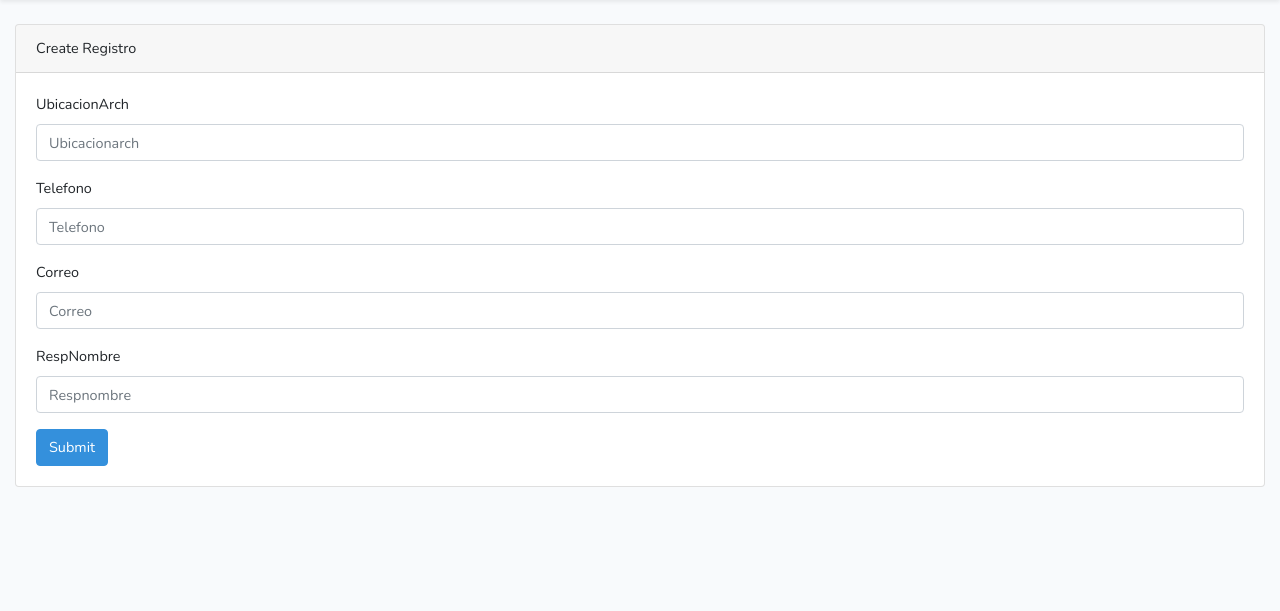
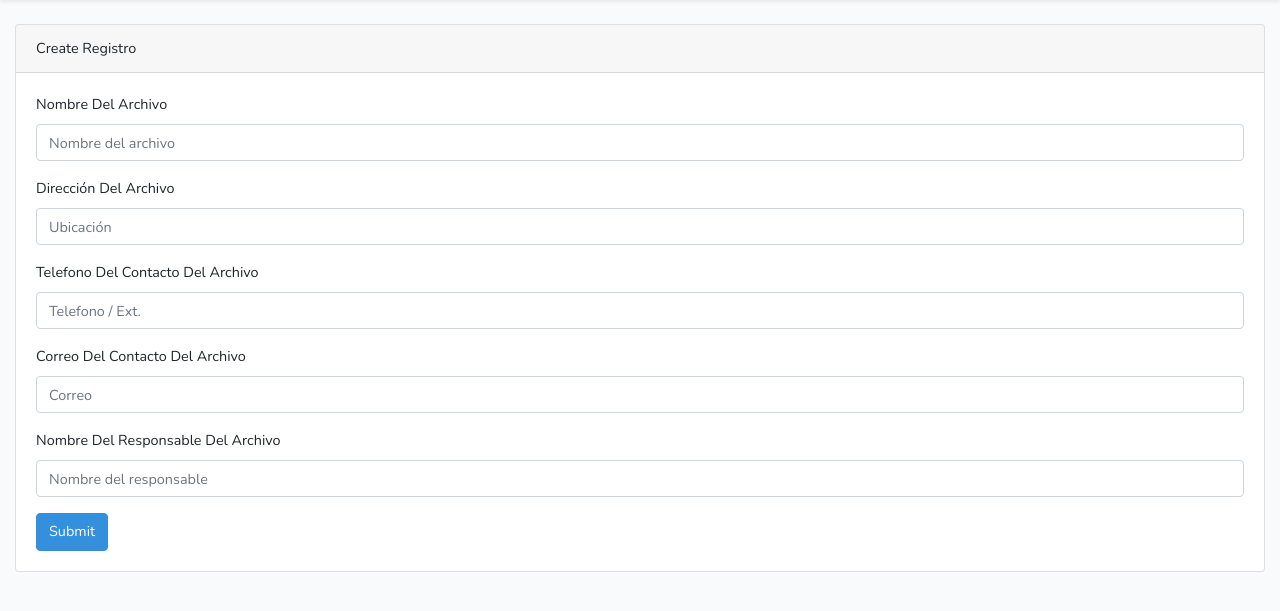
Before and after one commit to AbyLuna/concentrados, a Laravel app: page /registros/create in a window 1280 px wide. Shown: the part 55-666 px from the top of the page. Run offline with Laravel 8, Linux system fonts and the light colour scheme; some libraries are stand-ins or nearby versions.

Commit message:
Cambios de edicion  en formularios

```diff
--- a/app/Models/Registro.php
+++ b/app/Models/Registro.php
@@ -8,6 +8,7 @@ use Illuminate\Database\Eloquent\Model;
  * Class Registro
  *
  * @property $id
+ * @property $nombreArch
  * @property $ubicacionArch
  * @property $telefono
  * @property $correo
@@ -22,6 +23,7 @@ class Registro extends Model
 {
 
     static $rules = [
+		'nombreArch' => 'required',
 		'ubicacionArch' => 'required',
 		'telefono' => 'required',
 		'correo' => 'required',
@@ -35,7 +37,7 @@ class Registro extends Model
      *
      * @var array
      */
-    protected $fillable = ['ubicacionArch','telefono','correo','respNombre'];
+    protected $fillable = ['nombreArch','ubicacionArch','telefono','correo','respNombre'];
 
 
 
--- a/resources/views/layouts/app.blade.php
+++ b/resources/views/layouts/app.blade.php
@@ -23,7 +23,7 @@
     <div id="app">
         <nav class="navbar navbar-expand-md navbar-light bg-white shadow-sm">
             <div class="container">
-                <a class="navbar-brand" href="{{ url('/') }}">
+                <a class="navbar-brand" href="{{ url('/home') }}">
                     {{ config('app.name', 'Laravel') }}
                 </a>
                 <button class="navbar-toggler" type="button" data-toggle="collapse" data-target="#navbarSupportedContent" aria-controls="navbarSupportedContent" aria-expanded="false" aria-label="{{ __('Toggle navigation') }}">
--- a/resources/views/registro/form.blade.php
+++ b/resources/views/registro/form.blade.php
@@ -2,23 +2,28 @@
     <div class="box-body">
 
         <div class="form-group">
-            {{ Form::label('ubicacionArch') }}
-            {{ Form::text('ubicacionArch', $registro->ubicacionArch, ['class' => 'form-control' . ($errors->has('ubicacionArch') ? ' is-invalid' : ''), 'placeholder' => 'Ubicacionarch']) }}
+            {{ Form::label('Nombre del archivo') }}
+            {{ Form::text('nombreArch', $registro->nombreArch, ['class' => 'form-control' . ($errors->has('Nombre del Archivo') ? ' is-invalid' : ''), 'placeholder' => 'Nombre del archivo']) }}
+            {!! $errors->first('nombreArch', '<div class="invalid-feedback">:message</p>') !!}
+        </div>
+        <div class="form-group">
+            {{ Form::label('Dirección del archivo') }}
+            {{ Form::text('ubicacionArch', $registro->ubicacionArch, ['class' => 'form-control' . ($errors->has('Ubicación') ? ' is-invalid' : ''), 'placeholder' => 'Ubicación']) }}
             {!! $errors->first('ubicacionArch', '<div class="invalid-feedback">:message</p>') !!}
         </div>
         <div class="form-group">
-            {{ Form::label('telefono') }}
-            {{ Form::text('telefono', $registro->telefono, ['class' => 'form-control' . ($errors->has('telefono') ? ' is-invalid' : ''), 'placeholder' => 'Telefono']) }}
+            {{ Form::label('Telefono del contacto del archivo') }}
+            {{ Form::text('telefono', $registro->telefono, ['class' => 'form-control' . ($errors->has('telefono') ? ' is-invalid' : ''), 'placeholder' => 'Telefono / Ext.']) }}
             {!! $errors->first('telefono', '<div class="invalid-feedback">:message</p>') !!}
         </div>
         <div class="form-group">
-            {{ Form::label('correo') }}
+            {{ Form::label('Correo del contacto del archivo') }}
             {{ Form::text('correo', $registro->correo, ['class' => 'form-control' . ($errors->has('correo') ? ' is-invalid' : ''), 'placeholder' => 'Correo']) }}
             {!! $errors->first('correo', '<div class="invalid-feedback">:message</p>') !!}
         </div>
         <div class="form-group">
-            {{ Form::label('respNombre') }}
-            {{ Form::text('respNombre', $registro->respNombre, ['class' => 'form-control' . ($errors->has('respNombre') ? ' is-invalid' : ''), 'placeholder' => 'Respnombre']) }}
+            {{ Form::label('Nombre del responsable del archivo') }}
+            {{ Form::text('respNombre', $registro->respNombre, ['class' => 'form-control' . ($errors->has('respNombre') ? ' is-invalid' : ''), 'placeholder' => 'Nombre del responsable']) }}
             {!! $errors->first('respNombre', '<div class="invalid-feedback">:message</p>') !!}
         </div>
 
--- a/resources/views/registro/show.blade.php
+++ b/resources/views/registro/show.blade.php
@@ -21,6 +21,10 @@
                     <div class="card-body">
 
                         <div class="form-group">
+                            <strong>Nombrearch:</strong>
+                            {{ $registro->nombreArch }}
+                        </div>
+                        <div class="form-group">
                             <strong>Ubicacionarch:</strong>
                             {{ $registro->ubicacionArch }}
                         </div>
--- a/routes/web.php
+++ b/routes/web.php
@@ -27,13 +27,13 @@ Route::get('/home', [App\Http\Controllers\HomeController::class, 'index'])->name
 });*/
 
 
-Route::resource('contratos',App\Http\controllers\ContratoController::class);
+Route::resource('contratos',App\Http\Controllers\ContratoController::class);
 
-Route::resource('expedientes',App\Http\controllers\ExpedienteController::class);
+Route::resource('expedientes',App\Http\Controllers\ExpedienteController::class);
 
-Route::resource('cajas',App\Http\controllers\CajaController::class);
+Route::resource('cajas',App\Http\Controllers\CajaController::class);
 
-Route::resource('registros',App\Http\controllers\RegistroController::class);
+Route::resource('registros',App\Http\Controllers\RegistroController::class);
 
 Route::get('/reporte', function(){
     return view('reporte');
```
Also changed, not shown: resources/views/registro/index.blade.php (+7 -4 lines), database/migrations/2021_05_21_163706_registros.php.
